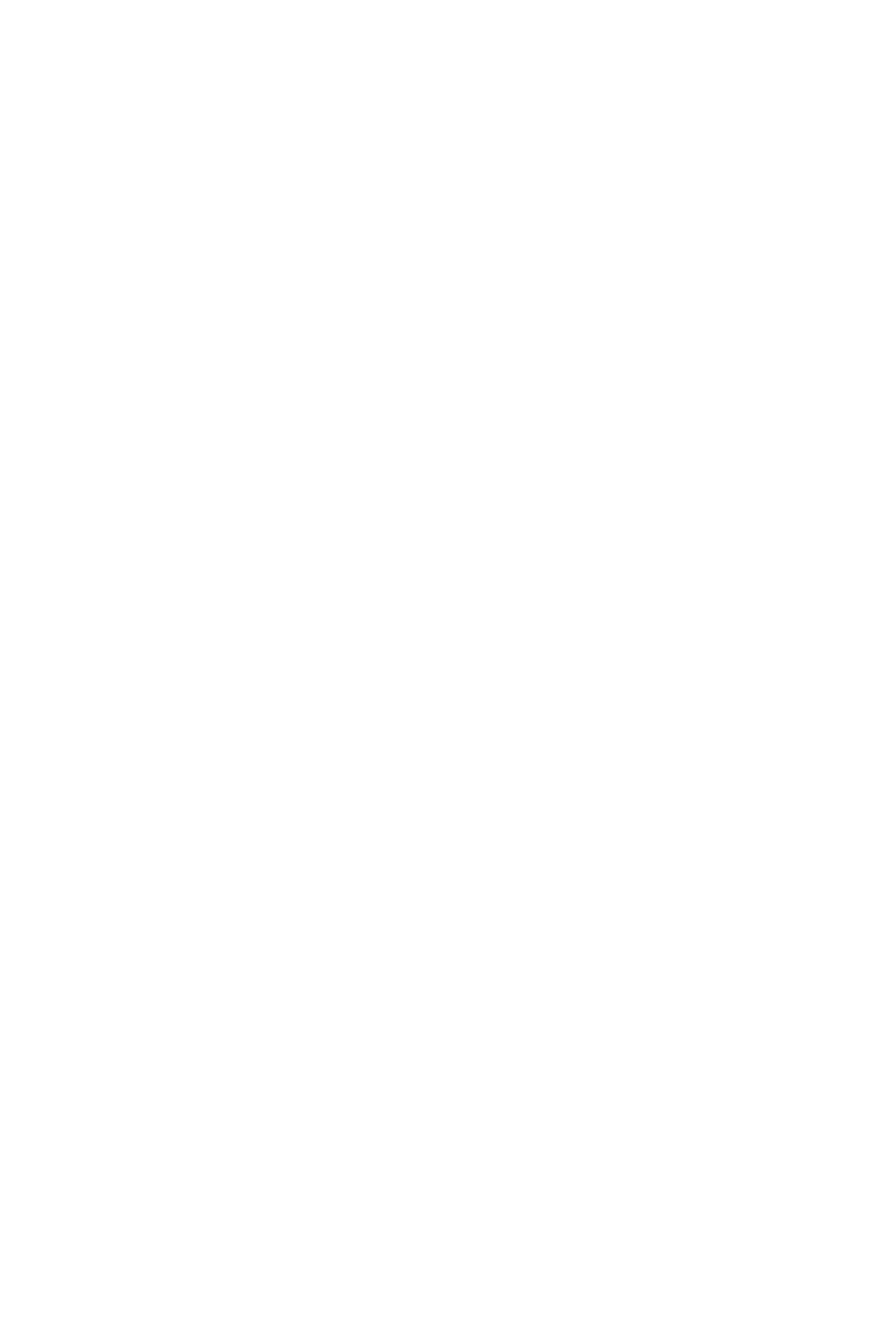
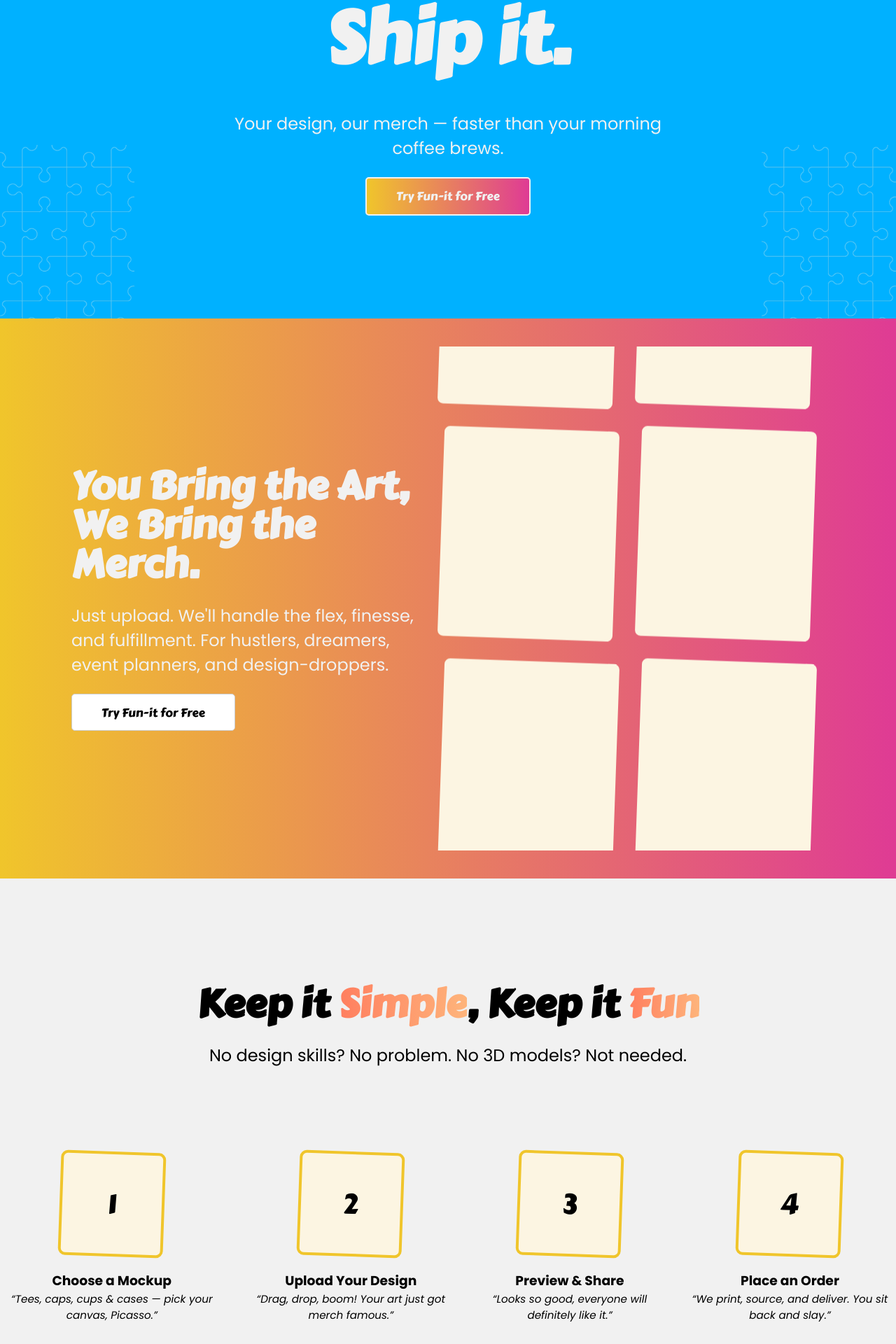
Before and after one commit to Chipyoka/fun-it, a React (Create React App) app: page / in a window 1280 px wide. Shown: the part 336-2256 px from the top of the page at 70% size. Before the commit the page ends 800 px from the top, so only its background shows below. Built offline with nearby package versions, Linux system fonts and the light colour scheme.

Commit message:
Added templates/how it works section

```diff
--- a/src/App.css
+++ b/src/App.css
@@ -26,6 +26,10 @@
   font-family: var(--primary-font);
 }
 
+.mt{
+  margin-top: 2em;
+}
+
 .container{
   display: flex;
   justify-content: center;
@@ -33,7 +37,7 @@
 
 }
 
-h1{
+h1, h2{
   font-family: var(--secondary-font);
 }
 
@@ -49,18 +53,23 @@ button{
   padding: .75em 2.5em;
   border-radius: 5px;
   font-size: 1.05rem;
+  cursor: pointer;
 }
 
 button:hover{
-  font-family: var(--secondary-font);
-  padding: .75em 2.5em;
-  border-radius: 5px;
-  font-size: 1.05rem;
+  box-shadow: 0 4px 12px rgba(0, 0, 0, 0.15);
+  transition: all 0.3s ease-in-out;
 }
 
 .btn-outlined{
   border: 2px solid var(--white);
   background: none;
+  color: var(--white);
+
+}
+.btn-grad{
+  border: 2px solid var(--white);
+  background: var(--grad-1);
   color: var(--white);
 
 }
@@ -126,3 +135,195 @@ div.j ul>li{
 div.j ul>li:hover{
 border-bottom: solid 2px var(--white);
 }
+
+
+/* Hero styling */
+
+section.hero{
+  background-color: var(--blue);
+  height:88dvh ;
+  display: flex;
+  justify-content: center;
+  align-items: center;
+  flex-direction: column;
+  text-align: center;
+  color: var(--white);
+  z-index: 0;
+}
+
+section.hero h1{
+  font-size: 6.5rem;
+  margin-bottom: .5em;
+  line-height: 1em;
+}
+
+section.hero p{
+  font-size: 1.5rem;
+  margin-bottom: 1em;
+}
+
+.pattern-overlay {
+  position: fixed;
+  /* top:9%; */
+  bottom: 0;
+  right: 0;
+  width: 100%; /* adjust to suit design */
+  height: auto;
+  z-index: 0; /* ensure it's behind interactive content */
+  pointer-events: none; /* allow interaction through it */
+  opacity: .6; /* optional: control pattern intensity */
+
+  justify-content: space-between;
+  display: flex;
+}
+.pattern-overlay img {
+  width: 15%;
+  height: auto;
+}
+
+
+
+section.templates{
+  background: var(--grad-1);
+  height: 100dvh;
+  display: flex;
+  justify-content: center;
+  align-items: center;
+  /* flex-direction: column; */
+  color: var(--white);
+  z-index: 2;
+  position: relative;
+
+  overflow: hidden;
+}
+
+section.templates h2{
+  font-size: 3.5rem;
+  margin-bottom: .5em;
+  line-height: 1em;
+}
+
+section.templates p{
+  font-size: 1.5rem;
+  margin-bottom: 1em;
+}
+
+aside.temp-text{
+  width: 40%;
+}
+
+aside.temp-grid{
+  display: flex;
+  justify-content: center;
+  align-items: center;
+
+  /* border: var(--bd-1); */
+  height: 90%;
+  overflow: hidden;
+
+}
+.col{
+  display: flex;
+  flex-direction: column;
+  animation: scrollUp 15s linear infinite;
+}
+
+
+
+/* Keyframes for infinite scroll */
+@keyframes scrollUp {
+  0% {
+    transform: translateY(50);
+  }
+  50% {
+    transform: translateY(-25%);
+  }
+  100% {
+    transform: translateY(25%);
+  }
+}
+
+.col div{
+  margin: 1em;
+  height: 300px;
+  width: 250px;
+  background-color: var(--beige);
+  transform: rotate(2deg);
+  border-radius: .5em;
+}
+
+section.how-it-works{
+  z-index: 3;
+  background: var(--white);
+  height: 100dvh;
+  text-align: center;
+
+  justify-content: center;
+  display: flex;
+  align-items: center;
+  flex-direction: column;
+
+
+}
+section.how-it-works h2{
+  font-size: 3.5rem;
+  margin-bottom: .5em;
+  line-height: 1em;
+}
+section.how-it-works p{
+  font-size: 1.5rem;
+  margin-bottom: 1em;
+}
+
+h2 span{
+
+  background: linear-gradient(90deg, #ff7e5f, #feb47b); /* Gradient colors */
+  -webkit-background-clip: text;
+  -webkit-text-fill-color: transparent;
+  background-clip: text; /* For modern browsers */
+  color: transparent;
+
+  font-family: var(--secondary-font);
+
+}
+
+.steps-container{
+
+  margin-top: 6em;
+  gap: 2em;
+}
+
+.step{
+
+
+  justify-content: center;
+  display: flex;
+  align-items: center;
+  flex-direction: column;
+
+}
+
+.step div{
+  height: 150px;
+  width: 150px;
+
+  background-color: var(--beige);
+  font-family: var(--secondary-font);
+  font-size: 2.5rem;
+
+  justify-content: center;
+  display: flex;
+  align-items: center;
+
+  border: solid 4px var(--yellow);
+  border-radius: .25em;
+  margin-bottom: .5em;
+
+  transform: rotate(2deg);
+}
+.step p{
+
+  font-size: .95rem !important;
+  font-style: italic;
+
+}
--- /dev/null
+++ b/src/components/Hero.jsx
@@ -0,0 +1,15 @@
+import React from 'react';
+
+const Hero = () => {
+    return(
+        <>
+          <section className="hero">
+                <h1>Mock it. Rock it. <br />Ship it.</h1>
+                <p>Your design, our merch — faster than your morning <br /> coffee brews.</p>
+                <button className="btn-grad">Try Fun-it for Free</button>
+            </section>
+        </>
+    )
+}
+
+export default Hero;
--- /dev/null
+++ b/src/components/HowItWorks.jsx
@@ -0,0 +1,43 @@
+import React from 'react';
+
+
+const HowItWorks = () => {
+
+    return(
+        <>
+            <section className="how-it-works">
+                <h2>Keep it <span>Simple</span>, Keep it <span>Fun</span></h2>
+                <p>No design skills? No problem. No 3D models? Not needed.</p>
+                <div className="container steps-container">
+                    <div className="step">
+                        <div>1</div>
+                        <h3>Choose a Mockup</h3>
+                        <p>“Tees, caps, cups & cases — pick your canvas, Picasso.”</p>
+                    </div>
+
+                    <div className="step">
+                        <div>2</div>
+                        <h3>Upload Your Design</h3>
+                        <p>“Drag, drop, boom! Your art just got merch famous.”</p>
+                    </div>
+
+                    <div className="step">
+                        <div>3</div>
+                        <h3>Preview & Share</h3>
+                        <p>“Looks so good, everyone will definitely like it.”</p>
+                    </div>
+
+                    <div className="step">
+                        <div>4</div>
+                        <h3>Place an Order</h3>
+                        <p>“We print, source, and deliver. You sit back and slay.”</p>
+                    </div>
+                </div>
+            </section>
+
+        </>
+    )
+
+}
+
+export default HowItWorks;
--- /dev/null
+++ b/src/components/Templates.jsx
@@ -0,0 +1,34 @@
+import React from 'react';
+
+const Templates = () => {
+    return(
+        <>
+        <section className="templates">
+         <aside className="temp-text">
+            <h2>You Bring the Art, We Bring the Merch.</h2>
+            <p>
+                Just upload. We'll handle the flex, finesse, and
+                fulfillment. For hustlers, dreamers, event planners, and design-droppers.
+            </p>
+            <button className="btn-full">Try Fun-it for Free</button>
+         </aside>
+         <aside className="container temp-grid">
+            <div className="col">
+                <div></div>
+                <div></div>
+                <div></div>
+                <div></div>
+            </div>
+            <div className="col">
+                 <div></div>
+                <div></div>
+                <div></div>
+                <div></div>
+            </div>
+         </aside>
+        </section>
+        </>
+    )
+}
+
+export default Templates;
--- a/src/pages/Home.jsx
+++ b/src/pages/Home.jsx
@@ -1,14 +1,27 @@
 import React from 'react';
 import Navbar from '../components/Navbar';
+import Hero from '../components/Hero';
+import Templates from '../components/Templates';
+import HowItWorks from '../components/HowItWorks'
+
+
+import Pattern from '../assets/pattern.png';
 
 const Home = () => {
 
     return(
         <>
         <Navbar/>
-        <section>
-            <p>Welcome from home</p>
+        <Hero/>
+        <Templates/>
+        <HowItWorks/>
+
+        <section className="pattern-overlay">
+            <img src={Pattern} alt="A nice puzzle" />
+            <img src={Pattern} alt="A nice puzzle" />
         </section>
+
+
         </>
     )
 }
```
Also changed, not shown: src/assets/pattern.png (added).
